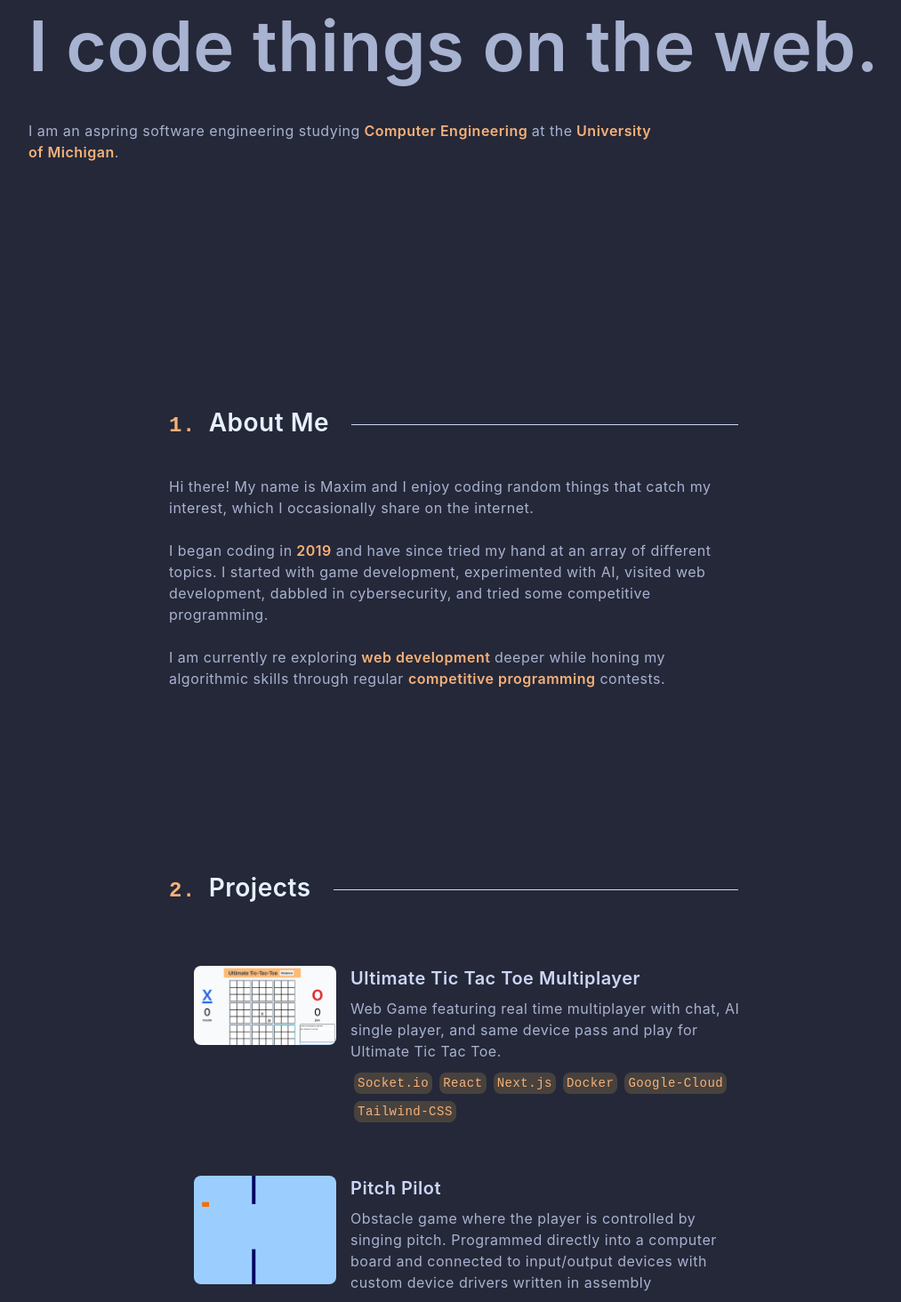
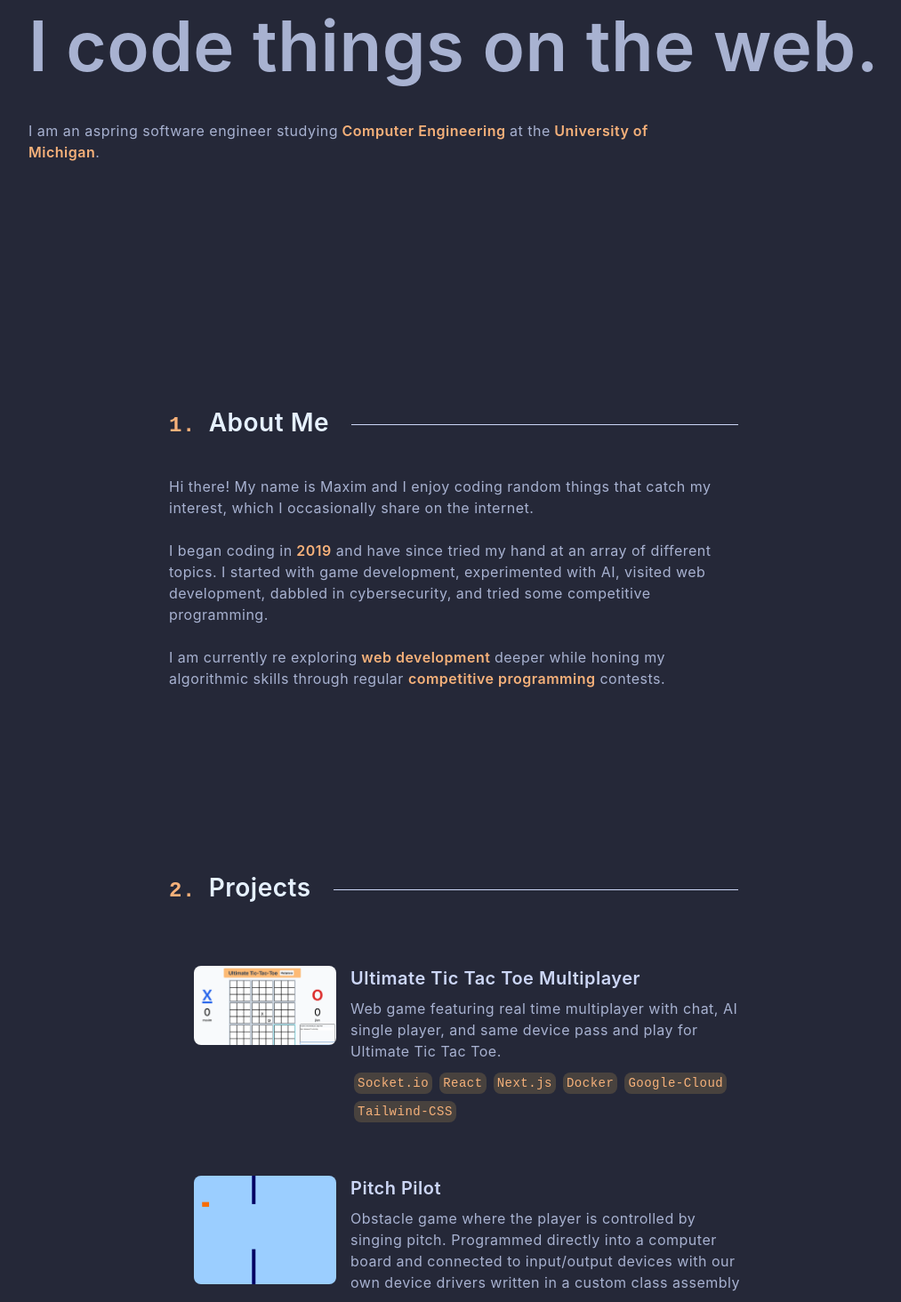
Before and after one commit to Maxim12313/portfolio, a Next.js app: page / in a window 1280 px wide. Shown: the part 340-1804 px from the top of the page at 89% size, without its empty margins (130-1143 px from the left). Built offline with nearby package versions, Linux system fonts and the light colour scheme.

Commit message:
more typos

```diff
--- a/app/components/BigText.js
+++ b/app/components/BigText.js
@@ -8,7 +8,7 @@ export default function BigText() {
           <h1 className="text-[78px] text-light-slate">I code things on the web.</h1>
           <div className="text-wrap w-3/4">
             <p className="my-10">
-              I am an aspring software engineering studying
+              I am an aspring software engineer studying
               <highlight> Computer Engineering </highlight>
               at the
               <highlight> University of Michigan</highlight>.
--- a/app/components/Projects.js
+++ b/app/components/Projects.js
@@ -10,7 +10,7 @@ export default function Projects() {
       <Title number="2." description="Projects" />
       <ProjectBox
         name="Ultimate Tic Tac Toe Multiplayer"
-        description="Web Game featuring real time multiplayer with chat, AI
+        description="Web game featuring real time multiplayer with chat, AI
         single player, and same device pass and play for Ultimate Tic Tac Toe."
         image={utt}
         tags={["Socket.io", "React", "Next.js", "Docker", "Google-Cloud", "Tailwind-CSS"]}
@@ -19,8 +19,8 @@ export default function Projects() {
       <ProjectBox
         name="Pitch Pilot"
         description="Obstacle game where the player is controlled by singing pitch. Programmed
-                     directly into a computer board and connected to input/output devices with custom device
-                     drivers written in assembly"
+                     directly into a computer board and connected to input/output devices
+                     with our own device drivers written in a custom class assembly"
         image={pitchPilot}
         tags={["Assembly", "IO-Driver", "Non-Blocking", "Collaborative"]}
         link="https://github.com/engr100/annicec.avisanch.jaydelin.maximk"
```
